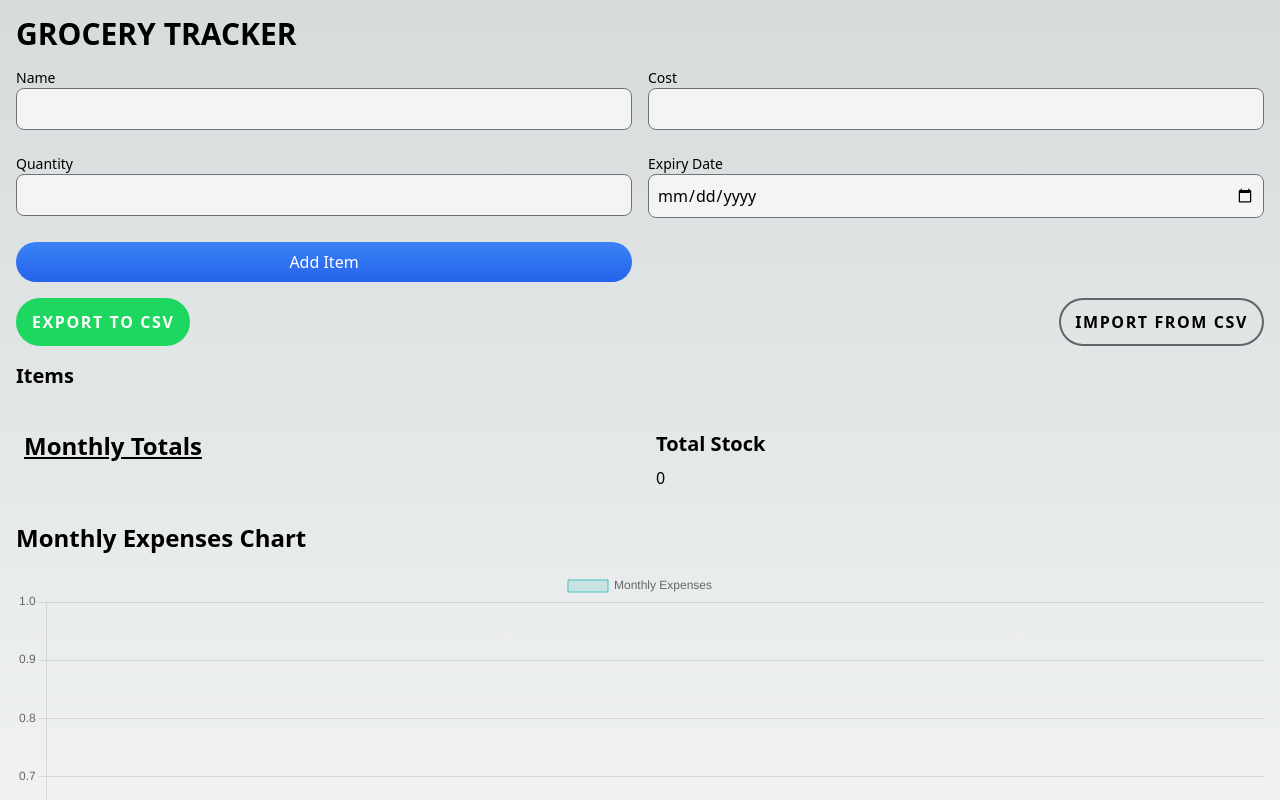
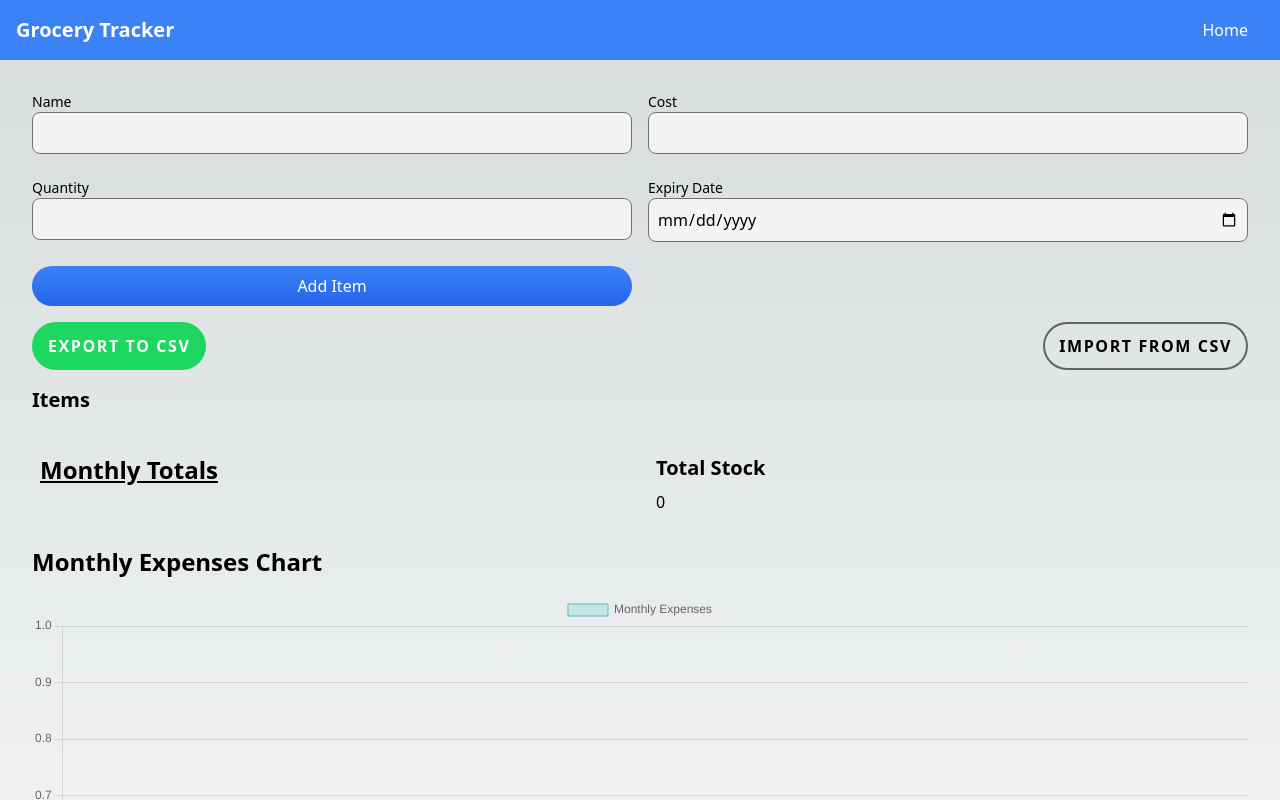
Before and after one commit to ryd3v/grocery-tracker, a Next.js app: page / in a window 1280 px wide. Shown: the top 800 px of the page. Built offline with nearby package versions, Linux system fonts and the light colour scheme.

Commit message:
Add navbar and layout

```diff
--- a/app/item/[id]/page.tsx
+++ b/app/item/[id]/page.tsx
@@ -1,8 +1,10 @@
+// app/item/[id]/page.tsx
 "use client";
 
 import { useRouter } from 'next/navigation';
 import { useEffect, useState } from 'react';
 import ItemDetails from '../../../components/ItemDetails';
+import Layout from '../../../components/Layout';
 
 interface Item {
     id: number;
@@ -51,7 +53,7 @@ const ItemPage = ({ params }: { params: { id: string } }) => {
         return <div>Loading...</div>;
     }
 
-    return item ? <ItemDetails item={item} onSave={handleSave} /> : <div>Loading...</div>;
+    return item ? <ItemDetails item={item} onSave={handleSave} /> : <div>Loading...</div>
 };
 
 export default ItemPage;
--- a/app/layout.tsx
+++ b/app/layout.tsx
@@ -2,7 +2,7 @@
 import '../app/globals.css'
 import {ReactNode} from 'react';
 import useTheme from '../hooks/useTheme';
-
+import MainLayout from "@/components/Layout";
 interface LayoutProps {
     children: ReactNode;
 }
@@ -12,7 +12,9 @@ export default function Layout({children}: LayoutProps) {
 
     return (<html className="min-h-screen bg-gray-100 dark:bg-gray-900 text-gray-900 dark:text-gray-100">
         <body>
-        {children}
+        <MainLayout>
+            {children}
+        </MainLayout>
         </body>
         </html>
     );
--- a/components/GroceryTracker.tsx
+++ b/components/GroceryTracker.tsx
@@ -210,7 +210,6 @@ export default function GroceryTracker() {
             )}
             {isLoading && <div
                 className="fixed top-0 left-0 w-full h-full flex items-center justify-center bg-opacity-50 bg-gray-500">Loading...</div>}
-            <h1 className="text-3xl font-bold mb-4 uppercase">Grocery Tracker</h1>
             <form onSubmit={addItem} className="grid gap-4 mb-4 md:grid-cols-2">
                 {error && <div className="col-span-2 mb-2 text-red-600">{error}</div>}
                 <div className="mb-2">
--- /dev/null
+++ b/components/Layout.tsx
@@ -0,0 +1,14 @@
+import Navbar from './Navbar';
+
+const MainLayout = ({ children }: { children: React.ReactNode }) => {
+    return (
+        <div className="min-h-screen flex flex-col">
+            <Navbar />
+            <main className="flex-grow container mx-auto p-4">
+                {children}
+            </main>
+        </div>
+    );
+};
+
+export default MainLayout;
--- /dev/null
+++ b/components/Navbar.tsx
@@ -0,0 +1,21 @@
+import Link from 'next/link';
+
+const Navbar = () => {
+    return (
+        <nav className="bg-blue-500 dark:bg-zinc-800 text-white p-4">
+            <div className="container mx-auto flex justify-between items-center">
+                <Link href="/">
+                    <p className="text-xl font-bold">Grocery Tracker</p>
+                </Link>
+                <div>
+                    <Link href="/">
+                        <p className="mr-4">Home</p>
+                    </Link>
+                    {/* Add more links here if needed */}
+                </div>
+            </div>
+        </nav>
+    );
+};
+
+export default Navbar;
```
Also changed, not shown: 1 other file (tests, documents, lock files or other folders).
